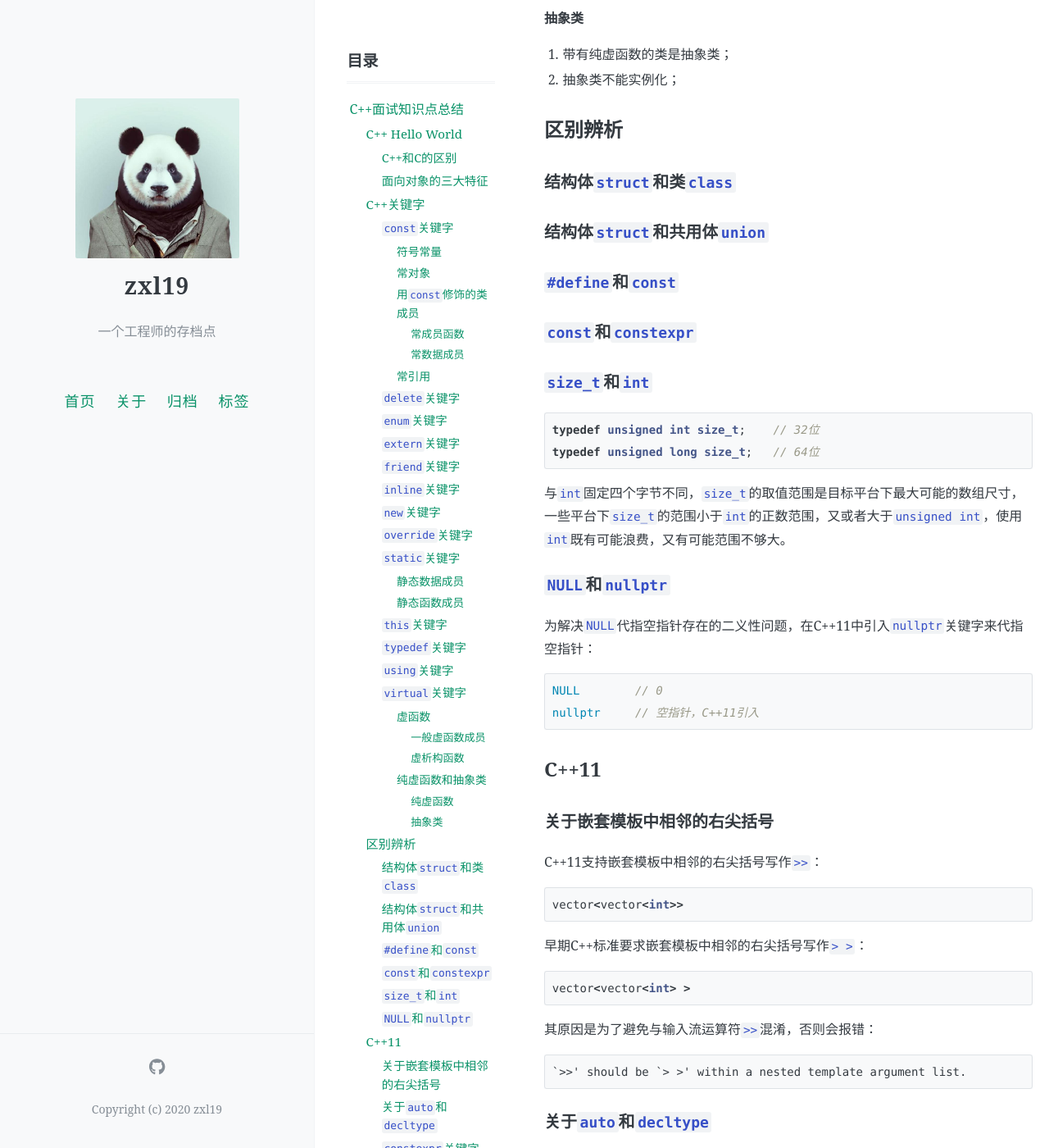
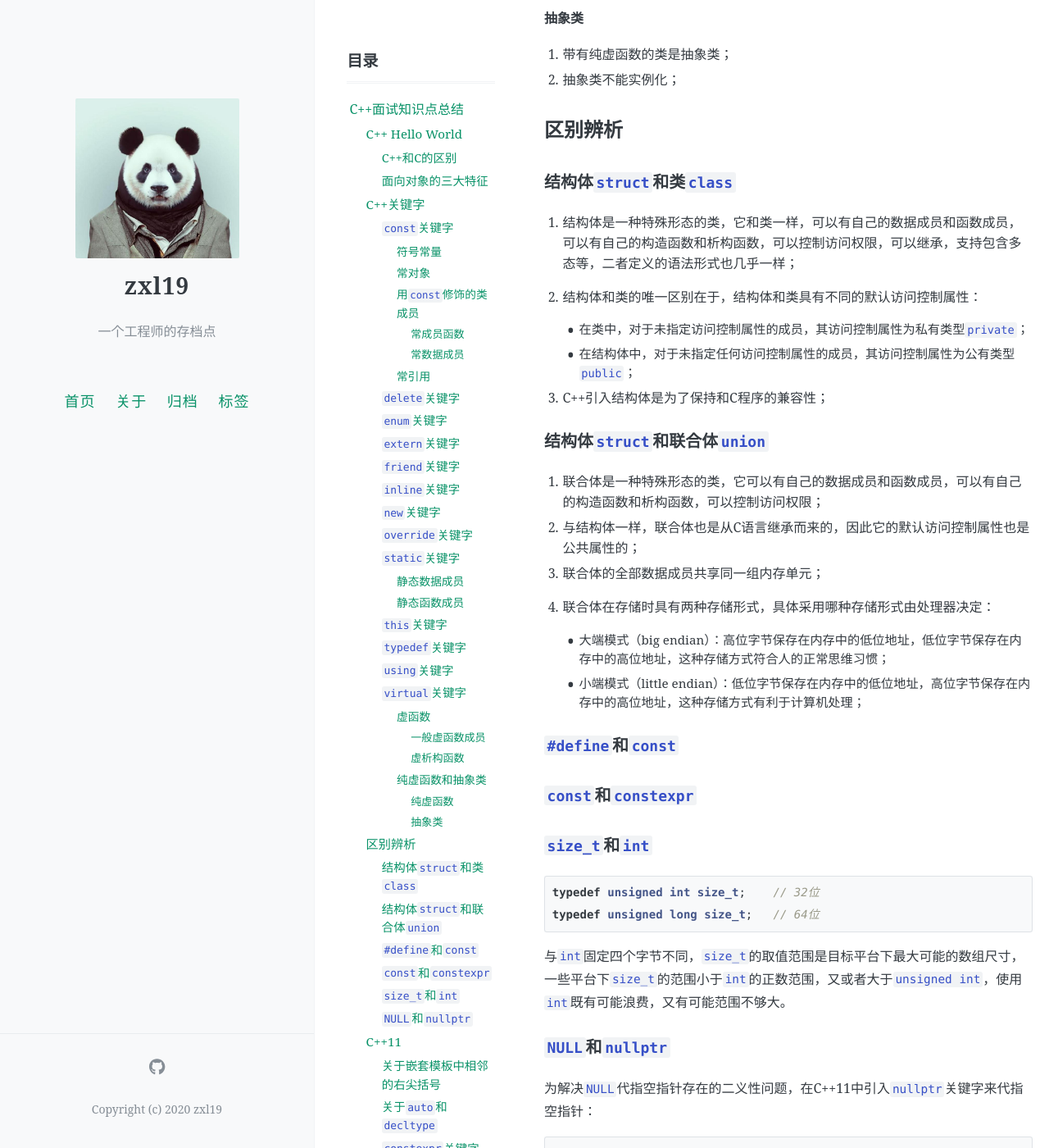
Before and after one commit to zxl19/zxl19.github.io, a Jekyll site: the page built from _posts/2021-09-25-cpp-interview.md, in a window 1280 px wide and 1400 px high, scrolled down 4704 px. Shown: the whole window at 82% size. Built offline with Jekyll 4.4.1, drawn with Linux system fonts in a browser that asks for light colours; comment, search, counter and statistics services are not loaded; some of the changed text lies outside the part shown.

Commit message:
Update Posts

```diff
--- a/_posts/2021-09-25-cpp-interview.md
+++ b/_posts/2021-09-25-cpp-interview.md
@@ -184,7 +184,23 @@ virtual value_type function_name(variables) = 0;
 
 ### 结构体`struct`和类`class`
 
-### 结构体`struct`和共用体`union`
+1. 结构体是一种特殊形态的类，它和类一样，可以有自己的数据成员和函数成员，可以有自己的构造函数和析构函数，可以控制访问权限，可以继承，支持包含多态等，二者定义的语法形式也几乎一样；
+2. 结构体和类的唯一区别在于，结构体和类具有不同的默认访问控制属性：
+
+    - 在类中，对于未指定访问控制属性的成员，其访问控制属性为私有类型`private`；
+    - 在结构体中，对于未指定任何访问控制属性的成员，其访问控制属性为公有类型`public`；
+
+3. C++引入结构体是为了保持和C程序的兼容性；
+
+### 结构体`struct`和联合体`union`
+
+1. 联合体是一种特殊形态的类，它可以有自己的数据成员和函数成员，可以有自己的构造函数和析构函数，可以控制访问权限；
+2. 与结构体一样，联合体也是从C语言继承而来的，因此它的默认访问控制属性也是公共属性的；
+3. 联合体的全部数据成员共享同一组内存单元；
+4. 联合体在存储时具有两种存储形式，具体采用哪种存储形式由处理器决定：
+
+    - 大端模式（big endian）：高位字节保存在内存中的低位地址，低位字节保存在内存中的高位地址，这种存储方式符合人的正常思维习惯；
+    - 小端模式（little endian）：低位字节保存在内存中的低位地址，高位字节保存在内存中的高位地址，这种存储方式有利于计算机处理；
 
 ### `#define`和`const`
 
@@ -264,10 +280,12 @@ for (char c : str) {}
 3. [C++教程-菜鸟教程](https://www.runoob.com/cplusplus/cpp-tutorial.html)
 4. [C++入门教程-C语言中文网](http://c.biancheng.net/cplus/)
 5. [C++11教程-C语言中文网](http://c.biancheng.net/cplus/11/)
-6. [siez_t和int1-CSDN博客](https://blog.csdn.net/wc11223/article/details/70553583)
-7. [siez_t和int2-CSDN博客](https://blog.csdn.net/qq_41598072/article/details/84924997)
-8. [NULL和nullptr-CSDN博客](https://blog.csdn.net/qq_18108083/article/details/84346655)
-9. [嵌套模板中的>>1-Stack Overflow](https://stackoverflow.com/questions/6695261/template-within-template-why-should-be-within-a-nested-template-arg)
-10. [嵌套模板中的>>2-Stack Overflow](https://stackoverflow.com/questions/7087033/for-nested-templates-when-did-become-standard-c-instead-of)
-11. [C++11新特性，所有知识点都在这了！-程序喵大人的文章-知乎](https://zhuanlan.zhihu.com/p/139515439)
-12. [C++智能指针-小小将的文章-知乎](https://zhuanlan.zhihu.com/p/54078587)
+6. [共用体的大端模式和小端模式1-CSDN博客](https://blog.csdn.net/weixin_43955214/article/details/104218105)
+7. [共用体的大端模式和小端模式2-CSDN博客](https://blog.csdn.net/favory/article/details/4441361)
+8. [siez_t和int1-CSDN博客](https://blog.csdn.net/wc11223/article/details/70553583)
+9. [siez_t和int2-CSDN博客](https://blog.csdn.net/qq_41598072/article/details/84924997)
+10. [NULL和nullptr-CSDN博客](https://blog.csdn.net/qq_18108083/article/details/84346655)
+11. [嵌套模板中的>>1-Stack Overflow](https://stackoverflow.com/questions/6695261/template-within-template-why-should-be-within-a-nested-template-arg)
+12. [嵌套模板中的>>2-Stack Overflow](https://stackoverflow.com/questions/7087033/for-nested-templates-when-did-become-standard-c-instead-of)
+13. [C++11新特性，所有知识点都在这了！-程序喵大人的文章-知乎](https://zhuanlan.zhihu.com/p/139515439)
+14. [C++智能指针-小小将的文章-知乎](https://zhuanlan.zhihu.com/p/54078587)
```
Also changed, not shown: _posts/TODO-gdb-note.md (+8 -1 lines), _posts/TODO-linux-compress.md (added, +73 -0 lines), _posts/TODO-modern-cpp.md (+1 -0 lines), _posts/TODO-python-package.md (+7 -0 lines), _posts/TODO-python-output-format.md (added).
